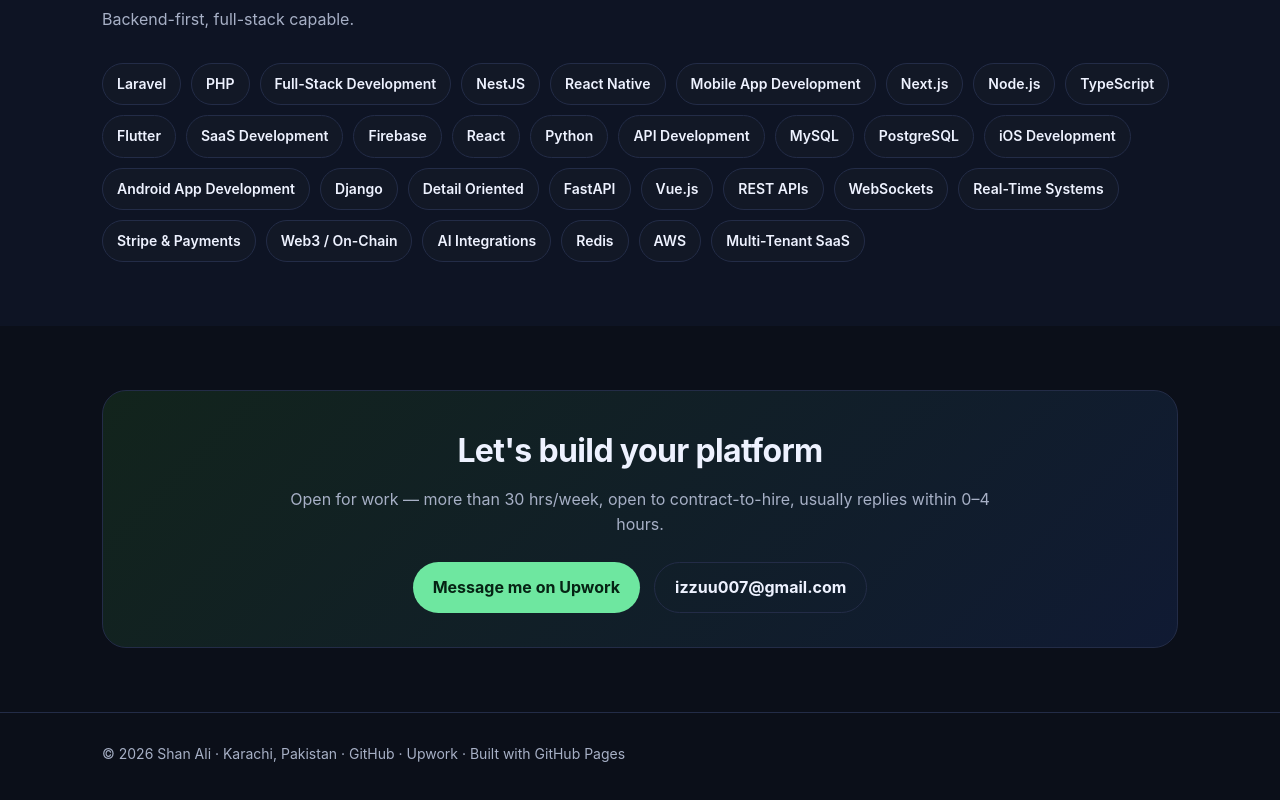
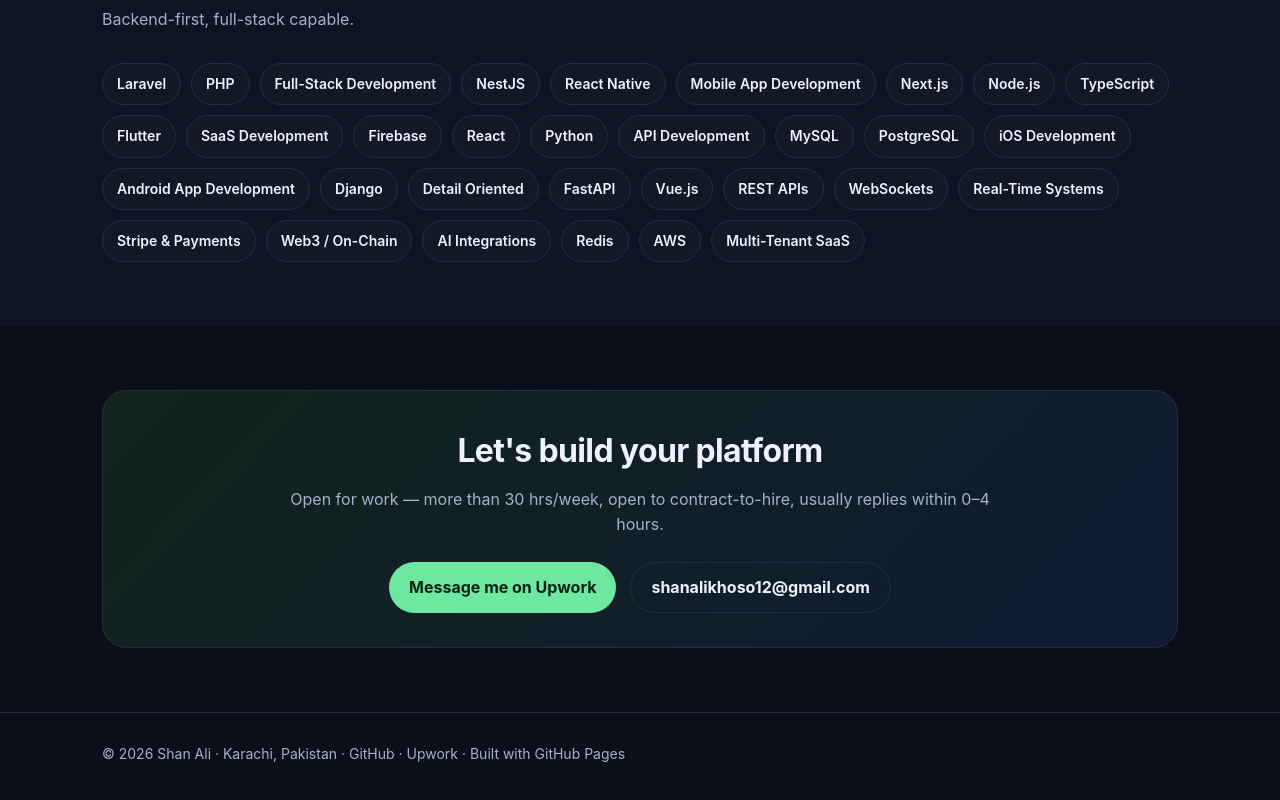
Before and after one commit to shanAliKhos/shanAliKhos.github.io, a plain HTML site: page index.html in a window 1280 px wide. Shown: the part 3276-4076 px from the top of the page. Drawn offline with Linux system fonts and the light colour scheme.

Commit message:
Fix contact email to shanalikhoso12@gmail.com
Updated contact section with a new email address.

```diff
--- a/index.html
+++ b/index.html
@@ -100,7 +100,7 @@
 <div class="skills"><span class="skill">Laravel</span><span class="skill">PHP</span><span class="skill">Full-Stack Development</span><span class="skill">NestJS</span><span class="skill">React Native</span><span class="skill">Mobile App Development</span><span class="skill">Next.js</span><span class="skill">Node.js</span><span class="skill">TypeScript</span><span class="skill">Flutter</span><span class="skill">SaaS Development</span><span class="skill">Firebase</span><span class="skill">React</span><span class="skill">Python</span><span class="skill">API Development</span><span class="skill">MySQL</span><span class="skill">PostgreSQL</span><span class="skill">iOS Development</span><span class="skill">Android App Development</span><span class="skill">Django</span><span class="skill">Detail Oriented</span><span class="skill">FastAPI</span><span class="skill">Vue.js</span><span class="skill">REST APIs</span><span class="skill">WebSockets</span><span class="skill">Real-Time Systems</span><span class="skill">Stripe &amp; Payments</span><span class="skill">Web3 / On-Chain</span><span class="skill">AI Integrations</span><span class="skill">Redis</span><span class="skill">AWS</span><span class="skill">Multi-Tenant SaaS</span></div>
 </div></section>
 
-<section id="contact"><div class="wrap"><div class="contact"><h2>Let's build your platform</h2><p class="sub" style="margin:10px auto 24px">Open for work — more than 30 hrs/week, open to contract-to-hire, usually replies within 0–4 hours.</p><div class="cta" style="justify-content:center"><a class="btn" href="https://www.upwork.com/freelancers/~0187f89a2c82ca8e3c" target="_blank" rel="noopener">Message me on Upwork</a><a class="btn ghost" href="mailto:izzuu007@gmail.com">izzuu007@gmail.com</a></div></div></div></section>
+<section id="contact"><div class="wrap"><div class="contact"><h2>Let's build your platform</h2><p class="sub" style="margin:10px auto 24px">Open for work — more than 30 hrs/week, open to contract-to-hire, usually replies within 0–4 hours.</p><div class="cta" style="justify-content:center"><a class="btn" href="https://www.upwork.com/freelancers/~0187f89a2c82ca8e3c" target="_blank" rel="noopener">Message me on Upwork</a><a class="btn ghost" href="mailto:shanalikhoso12@gmail.com">shanalikhoso12@gmail.com</a></div></div></div></section>
 
 <footer><div class="wrap">© 2026 Shan Ali · Karachi, Pakistan · <a href="https://github.com/shanAliKhos">GitHub</a> · <a href="https://www.upwork.com/freelancers/~0187f89a2c82ca8e3c">Upwork</a> · Built with GitHub Pages</div></footer>
 </body>
```
